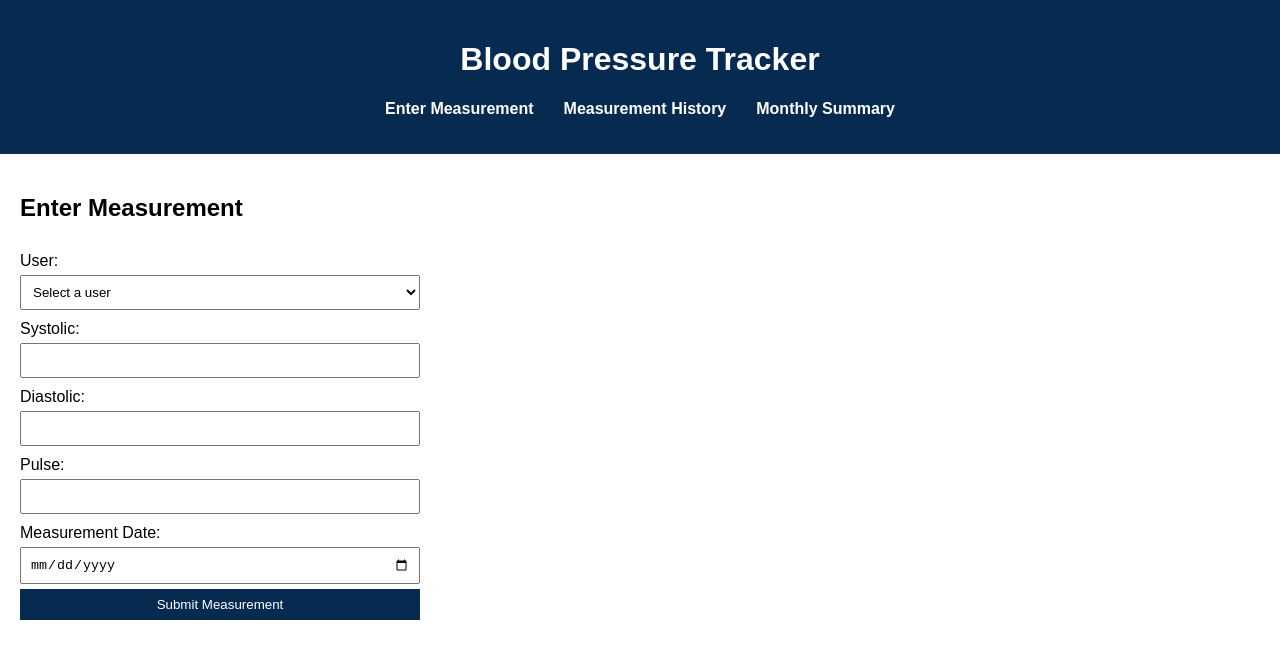
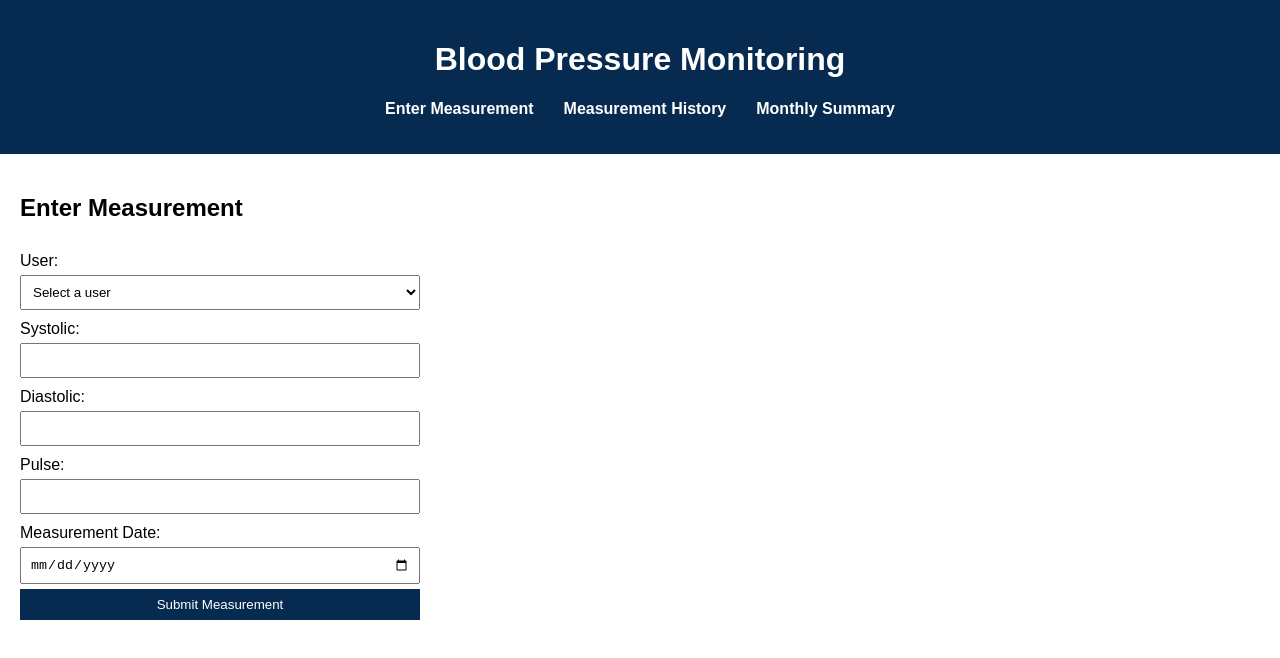
Before and after one commit to osayl12/blood_pressure, a website: page public/index.html in a window 1280 px wide. Drawn offline with Linux system fonts and the light colour scheme; no server answers.

Commit message:
שינוי קטן לא משמעותי

```diff
--- a/public/index.html
+++ b/public/index.html
@@ -8,7 +8,7 @@
 </head>
 <body>
 <header>
-    <h1>Blood Pressure Tracker</h1>
+    <h1>Blood Pressure Monitoring</h1>
     <nav>
         <ul>
             <li><a href="#" id="nav-enter">Enter Measurement</a></li>
```
